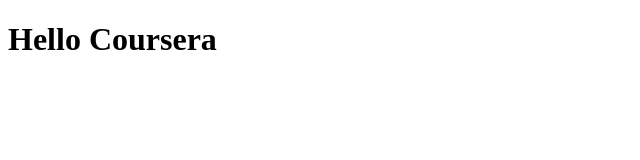
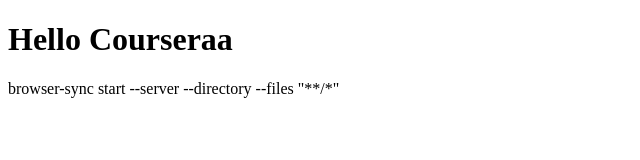
Before and after one commit to dingy007/coursera-ngApp, a plain HTML site: page index.html in a window 1280 px wide. Shown: the whole page, without its empty margins (0-640 px from the left). Drawn offline with Linux system fonts and the light colour scheme.

Commit message:
Updated the browser sync command

```diff
--- a/index.html
+++ b/index.html
@@ -5,7 +5,8 @@
 	<title>Hello Coursera</title>
 </head>
 <body>
-	<h1>Hello Coursera</h1>
+	<h1>Hello Courseraa</h1>
+	browser-sync start --server --directory --files "**/*"
 </body>
 </html>
 
```
Also changed, not shown: 1 other file.
